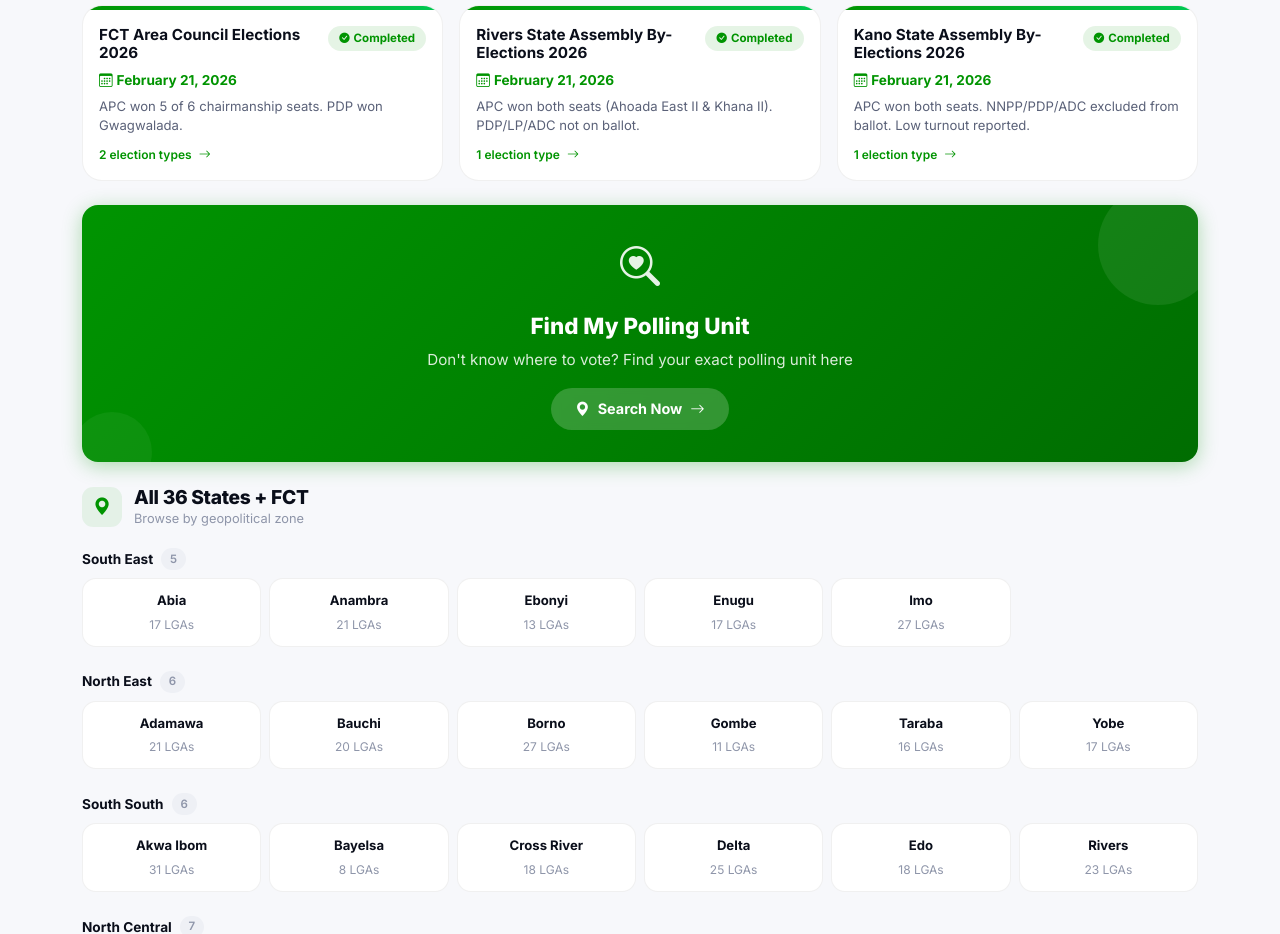
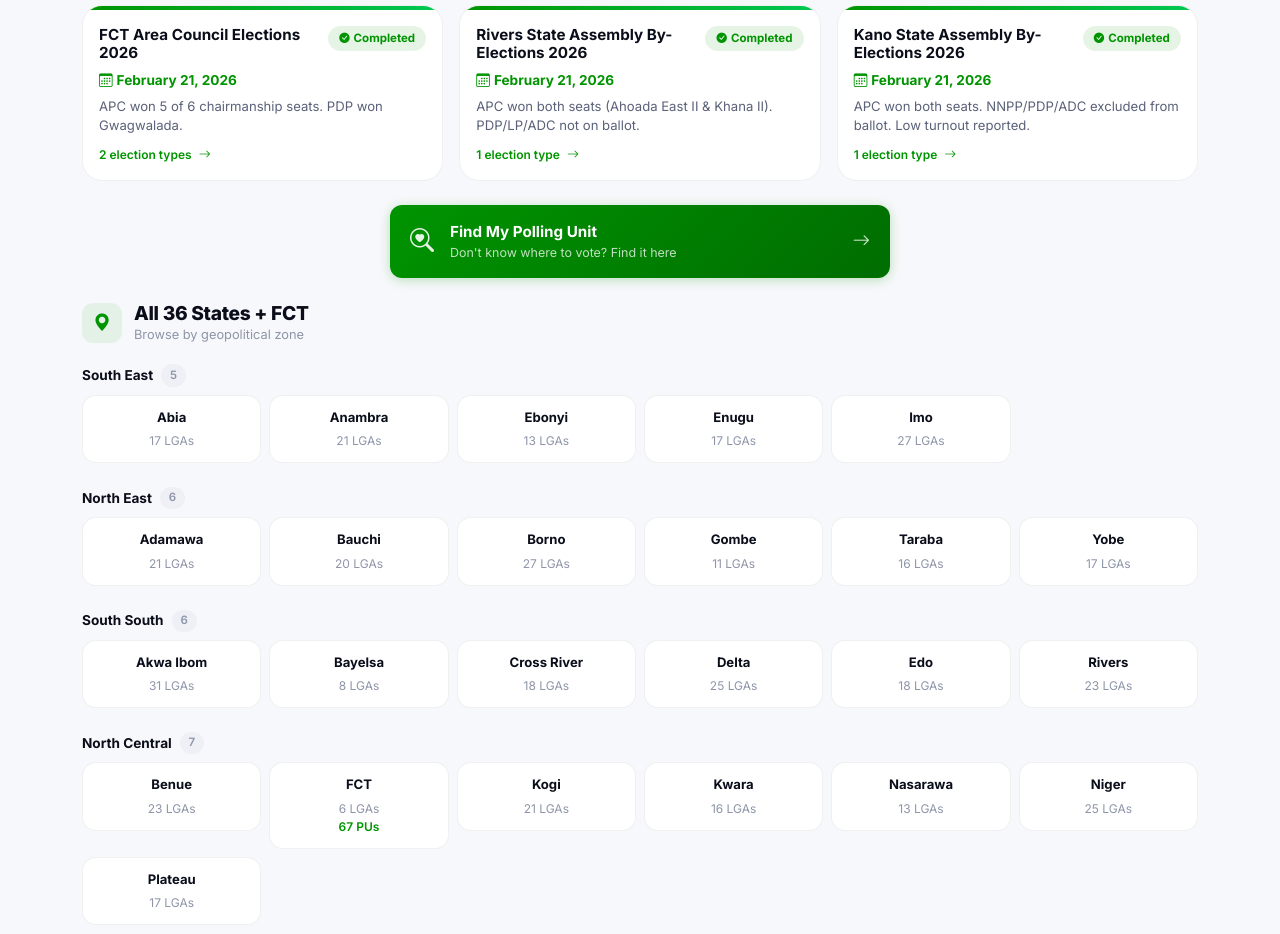
Before and after one commit to femiwill/elections, a Flask app: page / in a window 1280 px wide. Shown: the part 834-1768 px from the top of the page. Run offline with Flask 3, Linux system fonts and the light colour scheme; parts of the project's set-up code (start-up, migrations or seed data) failed here and were passed over.

Commit message:
Make Find My Polling Unit CTA smaller and more compact
Co-Authored-By: Claude Opus 4.6 <noreply@anthropic.com>

```diff
--- a/templates/index.html
+++ b/templates/index.html
@@ -178,16 +178,14 @@
 <!-- ═══ FIND MY POLLING UNIT CTA ═══ -->
 <section class="pb-4">
     <div class="container">
-        <a href="{{ url_for('find_polling_unit') }}" class="d-block text-decoration-none reveal">
-            <div style="background:linear-gradient(135deg, #009401, #006d01);border-radius:16px;padding:2rem 1.5rem;text-align:center;position:relative;overflow:hidden;box-shadow:0 4px 20px rgba(0,148,1,0.3);transition:transform 0.2s,box-shadow 0.2s;" onmouseover="this.style.transform='translateY(-2px)';this.style.boxShadow='0 8px 30px rgba(0,148,1,0.4)';" onmouseout="this.style.transform='';this.style.boxShadow='0 4px 20px rgba(0,148,1,0.3)';">
-                <div style="position:absolute;top:-20px;right:-20px;width:120px;height:120px;background:rgba(255,255,255,0.08);border-radius:50%;"></div>
-                <div style="position:absolute;bottom:-30px;left:-10px;width:80px;height:80px;background:rgba(255,255,255,0.05);border-radius:50%;"></div>
-                <i class="bi bi-search-heart" style="font-size:2.5rem;color:rgba(255,255,255,0.9);display:block;margin-bottom:0.75rem;"></i>
-                <div style="font-size:1.4rem;font-weight:800;color:#fff;margin-bottom:0.4rem;">Find My Polling Unit</div>
-                <div style="font-size:0.95rem;color:rgba(255,255,255,0.85);margin-bottom:1rem;">Don't know where to vote? Find your exact polling unit here</div>
-                <div style="display:inline-flex;align-items:center;gap:0.5rem;background:rgba(255,255,255,0.2);color:#fff;font-weight:700;font-size:0.9rem;padding:0.65rem 1.5rem;border-radius:50px;backdrop-filter:blur(4px);">
-                    <i class="bi bi-geo-alt-fill"></i> Search Now <i class="bi bi-arrow-right"></i>
+        <a href="{{ url_for('find_polling_unit') }}" class="d-block text-decoration-none reveal" style="max-width:500px;margin:0 auto;">
+            <div style="background:linear-gradient(135deg, #009401, #006d01);border-radius:12px;padding:1rem 1.25rem;display:flex;align-items:center;gap:1rem;position:relative;overflow:hidden;box-shadow:0 2px 12px rgba(0,148,1,0.25);transition:transform 0.2s,box-shadow 0.2s;" onmouseover="this.style.transform='translateY(-1px)';this.style.boxShadow='0 4px 16px rgba(0,148,1,0.35)';" onmouseout="this.style.transform='';this.style.boxShadow='0 2px 12px rgba(0,148,1,0.25)';">
+                <i class="bi bi-search-heart" style="font-size:1.5rem;color:rgba(255,255,255,0.9);flex-shrink:0;"></i>
+                <div style="flex:1;min-width:0;">
+                    <div style="font-size:0.95rem;font-weight:700;color:#fff;">Find My Polling Unit</div>
+                    <div style="font-size:0.78rem;color:rgba(255,255,255,0.75);">Don't know where to vote? Find it here</div>
                 </div>
+                <i class="bi bi-arrow-right" style="color:rgba(255,255,255,0.8);font-size:1.1rem;flex-shrink:0;"></i>
             </div>
         </a>
     </div>
```
